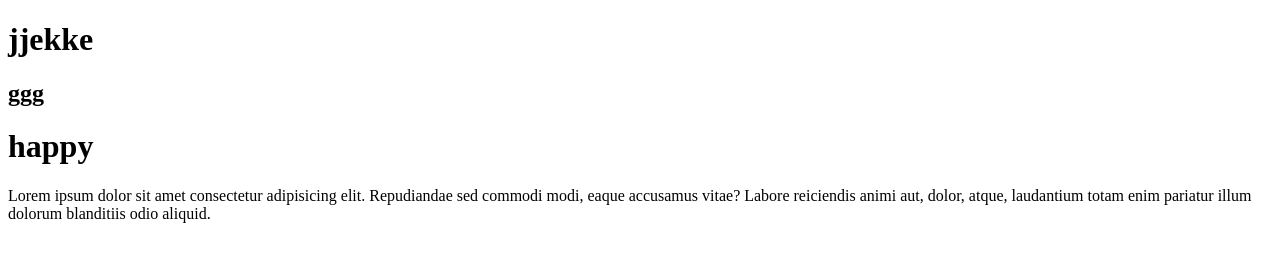
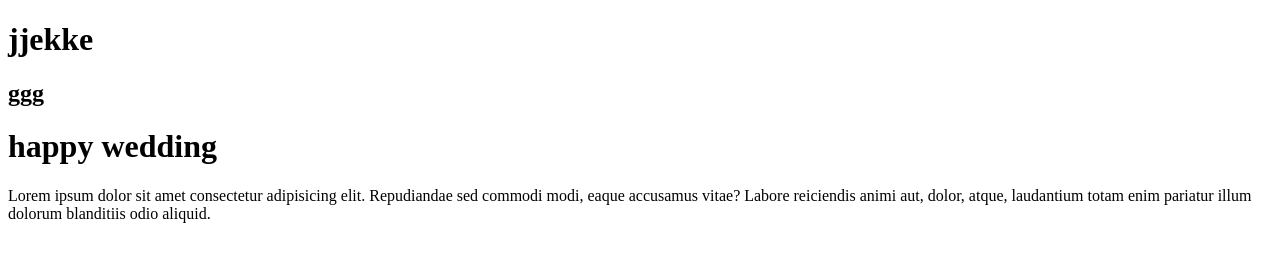
Before and after one commit to arunnarangali/demo-2, a plain HTML site: page index.html in a window 1280 px wide. Drawn offline with Linux system fonts and the light colour scheme.

Commit message:
Update index.html

```diff
--- a/index.html
+++ b/index.html
@@ -9,7 +9,7 @@
 <body>
     <h1>jjekke</h1>
     <h2>ggg</h2>
-    <h1>happy</h1>
+    <h1>happy wedding</h1>
     <p>Lorem ipsum dolor sit amet consectetur adipisicing elit. Repudiandae sed commodi modi, eaque accusamus vitae? Labore reiciendis animi aut, dolor, atque, laudantium totam enim pariatur illum dolorum blanditiis odio aliquid.</p>
 </body>
 </html>
```
